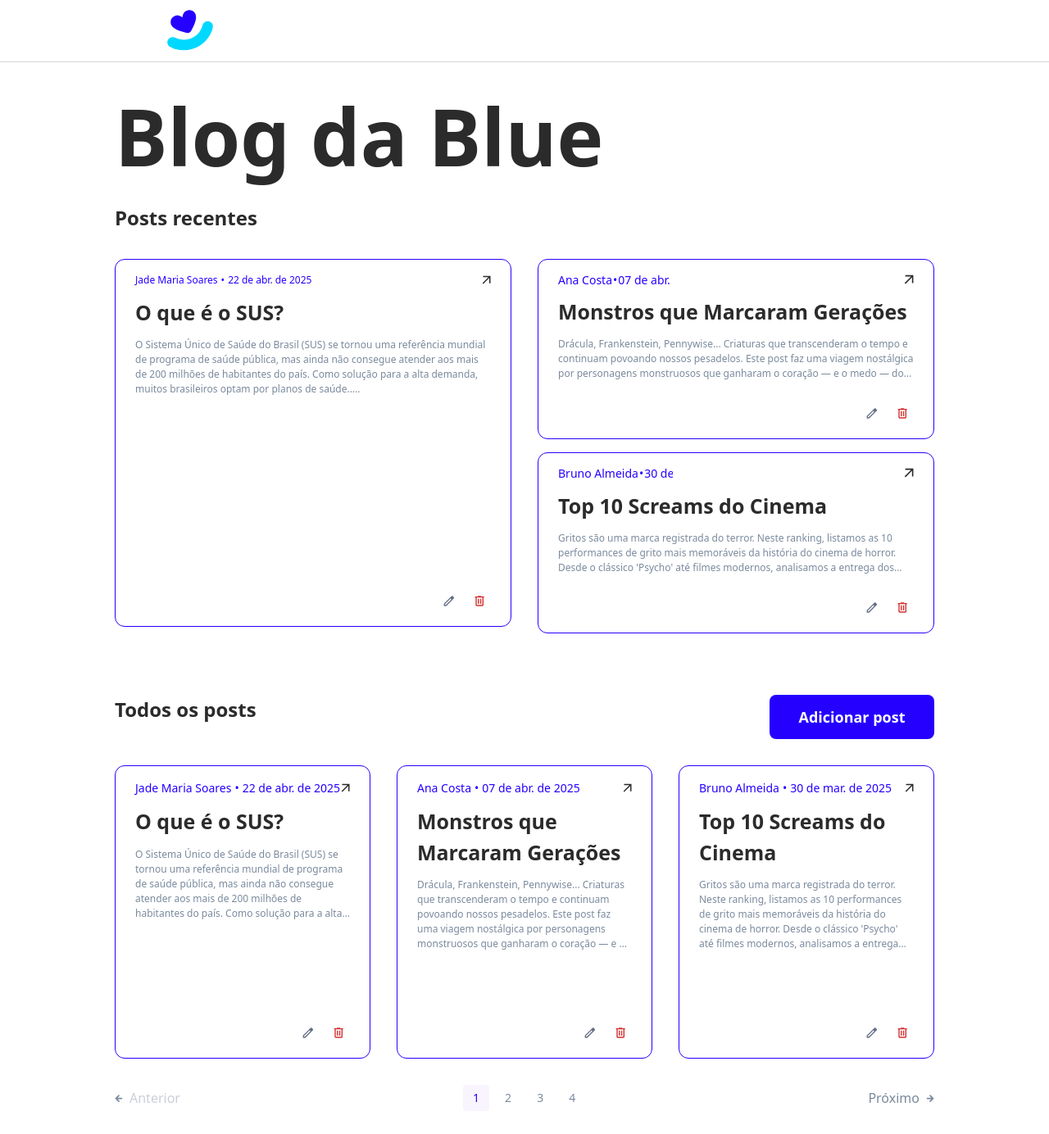
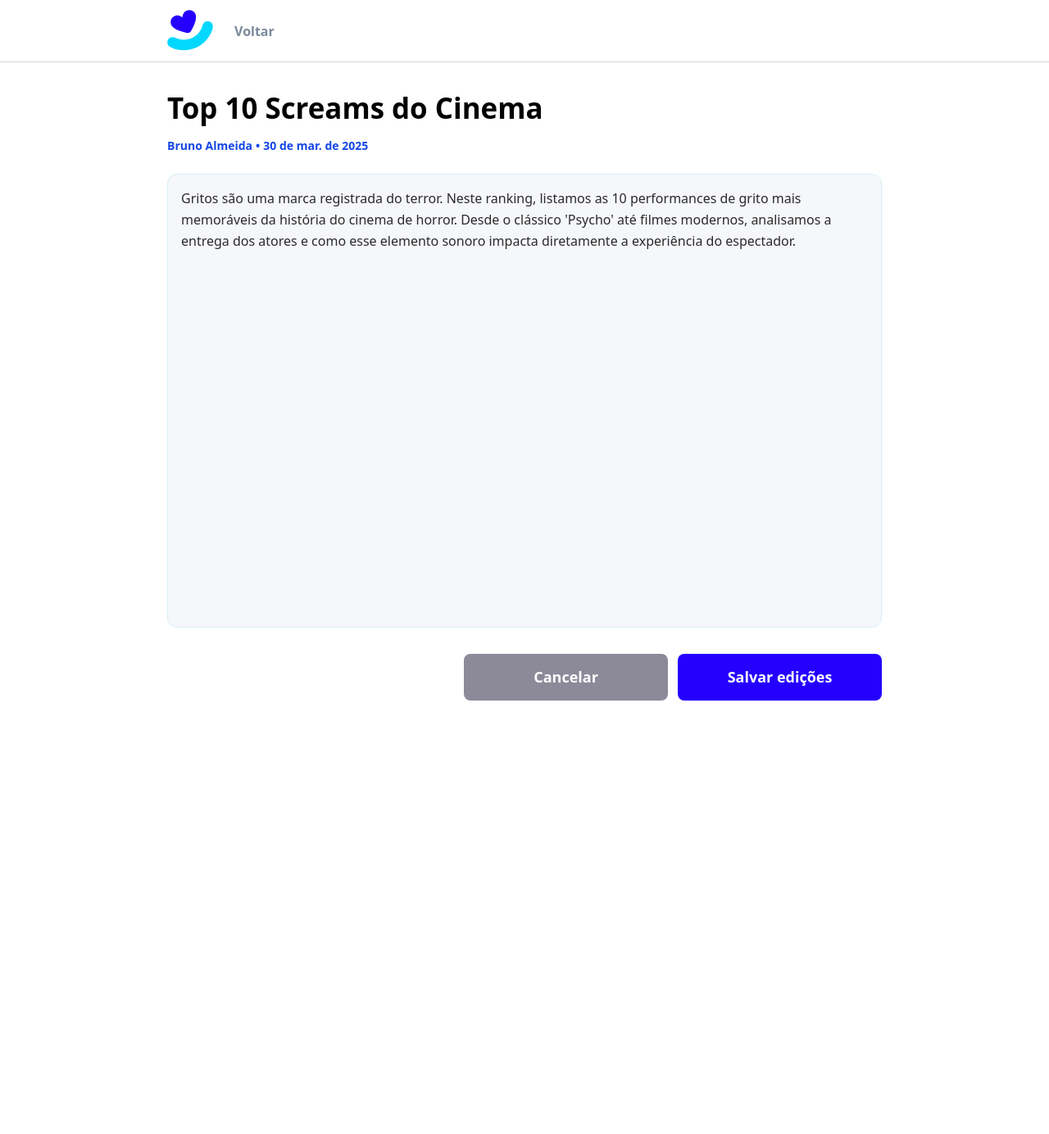
Before and after one commit to vitto2/blog-da-blue, a React (Vite) app: page /editar-post in a window 1280 px wide. Shown: the top 1384 px of the page at 82% size. After the commit the page ends 1137 px from the top, so only its background shows below. Built offline with nearby package versions, Linux system fonts and the light colour scheme.

Commit message:
feat: implementa navegação entre as páginas

```diff
--- a/package.json
+++ b/package.json
@@ -14,6 +14,7 @@
     "clsx": "^2.1.1",
     "react": "^19.0.0",
     "react-dom": "^19.0.0",
+    "react-router-dom": "^6.30.0",
     "tailwindcss": "^4.1.5"
   },
   "devDependencies": {
--- a/src/App.jsx
+++ b/src/App.jsx
@@ -3,6 +3,7 @@ import Recents from "./components/Recents.jsx";
 import AllPosts from "./components/AllPosts.jsx";
 import Button from "./components/Button.jsx";
 import ViewPost from "./components/ViewPost.jsx";
+
 
 export default function App() {
 	return (
--- a/src/components/ButtonLarge.jsx
+++ b/src/components/ButtonLarge.jsx
@@ -1,8 +1,15 @@
+import { useNavigate } from "react-router-dom";
+
 export default function ButtonLarge({ title, background }) {
+	const navigate = useNavigate();
+	function onReturnPostClick() {
+		navigate(`/`);
+	}
 	return (
 		<>
 			<button
 				type="button"
+				onClick={onReturnPostClick}
 				className={`${background} w-[9.37rem] h-[2.81rem] rounded-lg text-[#FFF] font-semibold text-[.875rem] cursor-pointer xl:w-[15.56rem] xl:h-[3.6rem] xl:text-[1.125rem] xl:cursor-pointer`}>
 				{title}
 			</button>
--- a/src/components/EditPost.jsx
+++ b/src/components/EditPost.jsx
@@ -1,16 +1,13 @@
-import React, { useState } from "react";
+
 import Header from "./Header";
 import ButtonLarge from "./ButtonLarge";
 
 export default function EditPost({
-  titulo,
-  autor,
-  dataPublicacao,
-  descricao,
-  onCancel,
-  onSave,
+	titulo = "Top 10 Screams do Cinema",
+	autor = "Bruno Almeida",
+	dataPublicacao = "30/03/2025",
+	descricao = "Gritos são uma marca registrada do terror. Neste ranking, listamos as 10 performances de grito mais memoráveis da história do cinema de horror. Desde o clássico 'Psycho' até filmes modernos, analisamos a entrega dos atores e como esse elemento sonoro impacta diretamente a experiência do espectador.",
 }) {
-  const [conteudo, setConteudo] = useState(descricao);
 
 	function formatarData(d) {
 		const [dia, mes, ano] = d.split("/");
@@ -22,11 +19,14 @@ export default function EditPost({
 	}
 
 	return (
-    <div className="flex min-h-screen flex-col ">
+		<div className="flex min-h-screen w-full flex-col ">
 			<Header returnBtn />
 
-      <main className="flex flex-1 flex-col px-[1.5rem] pt-[2rem] pb-8 md:px-[3.1rem] xl:px-[204px] xl:pb-[17.625rem]">
-        <h1 className="mb-[0.75rem] text-xl font-semibold md:text-[2.18rem]">{titulo}</h1>
+			<main className="w-full flex flex-1 flex-col px-[1.5rem] pt-[2rem] pb-8 md:px-[3.1rem] xl:px-[204px] xl:pb-[17.625rem]">
+				<div className="flex flex-col w-full max-w-[70.5rem] mx-auto">
+					<h1 className="mb-[0.75rem] text-xl font-semibold md:text-[2.18rem]">
+						{titulo}
+					</h1>
 
 					<div className="mb-[1.5rem] flex items-center gap-[0.25rem] text-xs font-normal text-blue-700 md:text-[14px] md:font-semibold">
 						<h4 className="font-semibold">{autor}</h4>
@@ -35,30 +35,16 @@ export default function EditPost({
 					</div>
 
 					<textarea
-          value={conteudo}
-          onChange={(e) => setConteudo(e.target.value)}
+						rows={20}
+						value={descricao}
 						placeholder="Digite aqui…"
-          className="
-            flex-1 resize-none overflow-y-auto
-            rounded-xl border border-[#D7F0F6] bg-[#F6F7FB] p-[1rem]
-            text-[0.75rem] leading-relaxed text-[#2B2B2B]
-            placeholder:text-[#7A8A9D]
-            focus:outline-none focus:ring-2 focus:ring-blue-500
-            md:text-[16px] md:text-[#2B2B2B]
-          "
+						className="flex-1 resize-none overflow-y-auto rounded-xl border border-[#D7F0F6] bg-[#F6F7FB] p-[1rem] text-[0.75rem] leading-relaxed text-[#2B2B2B] placeholder:text-[#7A8A9D] focus:outline-none focus:ring-2 focus:ring-blue-500 md:text-[1rem] md:text-[#2B2B2B] "
 					/>
 
 					<div className="mt-8 flex gap-[0.75rem] md:justify-end">
-          <ButtonLarge
-            background="bg-[#8C8A99]"
-            title="Cancelar"
-            onClick={onCancel}
-          />
-          <ButtonLarge
-            background="bg-[#2500FF]"
-            title="Salvar edições"
-            onClick={() => onSave?.(conteudo)}
-          />
+						<ButtonLarge background="bg-[#8C8A99]" title="Cancelar" />
+						<ButtonLarge background="bg-[#2500FF]" title="Salvar edições" />
+					</div>
 				</div>
 			</main>
 		</div>
--- a/src/components/Header.jsx
+++ b/src/components/Header.jsx
@@ -1,16 +1,25 @@
 import logo from "../assets/img/logo.svg";
+import { useNavigate } from "react-router-dom";
 
 export default function Header({ returnBtn }) {
+	function onReturnPostClick() {
+		navigate(`/`);
+	}
+
+	const navigate = useNavigate();
+
 	return (
-		<header className="xl:px-[12.75rem] xl:justify-center xl:items-center flex justify-between items-center px-[1.5rem] py-[.75rem] border-b border-[#D7D7D7] font-figtree md:px-[3.12rem] ">
-			<div className="w-[70.5rem]">
+		<header className="xl:px-[12.75rem] xl:justify-center xl:items-center flex justify-between items-center px-[1.5rem] py-[.75rem] border-b border-[#D7D7D7] font-figtree md:px-[3.12rem]">
+			<div className="w-[70.5rem] flex justify-between items-center ">
 				<img
 					className="w-[2.875rem] xl:w-[3.5625rem] object-cover"
 					src={logo}
 					alt="logo da blue"
 				/>
 				{returnBtn ? (
-					<span className="text-[#7A8A9D] text-[12px] font-semibold cursor-pointer md:mr-[80%] md:text-[16px] xl:mr-[85%]">
+					<span
+						onClick={onReturnPostClick}
+						className="text-[#7A8A9D] text-[12px] font-semibold cursor-pointer md:mr-[80%] md:text-[16px] xl:mr-[85%]">
 						Voltar
 					</span>
 				) : (
--- a/src/components/Pagination.jsx
+++ b/src/components/Pagination.jsx
@@ -14,7 +14,7 @@ export default function Pagination({ currentPage, totalPages, onPageChange }) {
 					type="button"
 					onClick={() => onPageChange(currentPage - 1)}
 					disabled={currentPage === 1}
-					className="xl:pr-[21.125rem] md:pr-[3.125rem] py-1 text-sm disabled:opacity-40 text-[.75rem] md:text-[.875rem] xl:md:text-[1rem]">
+					className="cursor-pointer xl:pr-[21.125rem] md:pr-[3.125rem] py-1 text-sm disabled:opacity-40 text-[.75rem] md:text-[.875rem] xl:md:text-[1rem]">
 					Anterior
 				</button>
 			</div>
@@ -25,7 +25,7 @@ export default function Pagination({ currentPage, totalPages, onPageChange }) {
 					onClick={() => onPageChange(page)}
 					aria-current={page === currentPage ? "page" : undefined}
 					type="button"
-					className={`w-8 h-8 grid place-content-center text-sm transition ${
+					className={`cursor-pointer w-8 h-8 grid place-content-center text-sm transition ${
 						page === currentPage
 							? "bg-[#F9F5FF] text-[#2500FF] rounded"
 							: " hover:bg-gray-100"
@@ -39,7 +39,7 @@ export default function Pagination({ currentPage, totalPages, onPageChange }) {
 					type="button"
 					onClick={() => onPageChange(currentPage + 1)}
 					disabled={currentPage === totalPages}
-					className="xl:pl-[21.125rem]  py-1 text-sm disabled:opacity-40 text-[.75rem] md:text-[.875rem] xl:md:text-[1rem]">
+					className="cursor-pointer xl:pl-[21.125rem]  py-1 text-sm disabled:opacity-40 text-[.75rem] md:text-[.875rem] xl:md:text-[1rem]">
 					Próximo
 				</button>
 				<img src={arrowR} alt="" />
--- a/src/components/Post.jsx
+++ b/src/components/Post.jsx
@@ -1,8 +1,11 @@
 import arrow from "../assets/img/arrow_outward.svg";
 import editIcon from "../assets/img/edit-button_mobile.svg";
 import delet from "../assets/img/delete-button.svg";
+import { useNavigate } from "react-router-dom";
 
 export default function Post({ autor, titulo, data, descricao, clamped }) {
+	const navigate = useNavigate();
+
 	function formatarData(dataStr) {
 		const [dia, mes, ano] = dataStr.split("/");
 		const parsed = new Date(`${ano}-${mes}-${dia}`);
@@ -14,8 +17,16 @@ export default function Post({ autor, titulo, data, descricao, clamped }) {
 		});
 	}
 
+	function onSeePostClick() {
+		navigate(`/visualizar-post`);
+	}
+
+	function onEditPostClick() {
+		navigate("/editar-post");
+	}
+
 	return (
-		<section className="flex flex-col px-[1.5rem] py-[1rem] max-w-[34.25rem] min-w-[9.25rem] border border-[#2500FF] rounded-xl xl:h-[28.12rem] md:max-w-[548px] md:h-[23.75rem] xl:max-w-[34.25rem] xl:max-h-[36.37rem] justify-center">
+		<section className="flex flex-col px-[1.5rem] py-[1rem] max-w-[34.25rem] min-w-[9.25rem] border border-[#2500FF] rounded-xl xl:h-[28.12rem] md:max-w-[34.25rem] md:h-[28.125rem] xl:max-w-[34.25rem] xl:max-h-[36.37rem] justify-center">
 			<div className="pb-[.75rem] flex justify-between items-center text-[12px] text-[#2500FF] font-bold">
 				<div className="flex gap-[.25rem] font-normal ">
 					<h4>{autor}</h4>
@@ -23,7 +34,12 @@ export default function Post({ autor, titulo, data, descricao, clamped }) {
 					<h4>{formatarData(data)}</h4>
 				</div>
 
-				<img src={arrow} alt="" />
+				<img
+					onClick={onSeePostClick}
+					src={arrow}
+					alt=""
+					className="cursor-pointer"
+				/>
 			</div>
 
 			<div>
@@ -40,8 +56,13 @@ export default function Post({ autor, titulo, data, descricao, clamped }) {
 			</div>
 
 			<div className="mt-auto flex pt-[1.5rem] justify-end gap-2 ">
-				<img src={editIcon} alt="Editar" />
-				<img src={delet} alt="Excluir" />
+				<img
+					onClick={onEditPostClick}
+					src={editIcon}
+					alt="Editar"
+					className="cursor-pointer"
+				/>
+				<img src={delet} alt="Excluir" className="cursor-pointer" />
 			</div>
 		</section>
 	);
--- a/src/components/PostAll.jsx
+++ b/src/components/PostAll.jsx
@@ -2,6 +2,7 @@ import arrow from "../assets/img/arrow_outward.svg";
 import editIcon from "../assets/img/edit-button_mobile.svg";
 import delet from "../assets/img/delete-button.svg";
 import Button from "./Button";
+import { useNavigate } from "react-router-dom";
 
 export default function PostAll({ autor, titulo, data, descricao, clamped }) {
 	function formatarData(dataStr) {
@@ -14,11 +15,17 @@ export default function PostAll({ autor, titulo, data, descricao, clamped }) {
 			year: "numeric",
 		});
 	}
+	function onSeePostClick() {
+		navigate(`/visualizar-post`);
+	}
 
+	function onEditPostClick() {
+		navigate("/editar-post");
+	}
+	const navigate = useNavigate();
 	return (
-		<div>
+		<div className="">
 			<section className="flex flex-col min-w-[19.5rem] border border-[#2500FF] rounded-xl px-[1.5rem] py-[1rem] md:h-[17.5rem] xl:max-w-[22.12rem] xl:h-[22.37rem]">
-
 				<div className="pb-[.75rem] flex justify-between items-center text-[.75rem] text-[#2500FF] font-semibold">
 					<div className="flex gap-[.25rem] font-normal md:text-[.875rem]">
 						<h4>{autor}</h4>
@@ -26,7 +33,12 @@ export default function PostAll({ autor, titulo, data, descricao, clamped }) {
 						<h4>{formatarData(data)}</h4>
 					</div>
 
-					<img src={arrow} alt="" />
+					<img
+						onClick={onSeePostClick}
+						src={arrow}
+						alt=""
+						className="cursor-pointer"
+					/>
 				</div>
 
 				<div>
@@ -43,8 +55,13 @@ export default function PostAll({ autor, titulo, data, descricao, clamped }) {
 				</div>
 
 				<div className="mt-auto flex pt-[1.5rem] justify-end gap-2">
-					<img src={editIcon} alt="Editar" />
-					<img src={delet} alt="Excluir" />
+					<img
+						onClick={onEditPostClick}
+						src={editIcon}
+						alt="Editar"
+						className="cursor-pointer"
+					/>
+					<img src={delet} alt="Excluir" className="cursor-pointer" />
 				</div>
 			</section>
 		</div>
--- a/src/components/PostSmall.jsx
+++ b/src/components/PostSmall.jsx
@@ -1,8 +1,11 @@
-import arrow from "../assets/img/arrow_outward.svg";
 import editIcon from "../assets/img/edit-button_mobile.svg";
 import delet from "../assets/img/delete-button.svg";
+import ArrowIcon from "../assets/img/arrow_outward.svg";
+import { useNavigate } from "react-router-dom";
 
 export default function PostSmall({ autor, titulo, data, descricao, clamped }) {
+	const navigate = useNavigate();
+
 	function formatarData(dataStr) {
 		const [dia, mes, ano] = dataStr.split("/"); // "21/08/2024"
 		const data = new Date(`${ano}-${mes}-${dia}`);
@@ -13,8 +16,16 @@ export default function PostSmall({ autor, titulo, data, descricao, clamped }) {
 			year: "numeric",
 		});
 	}
+	function onSeePostClick() {
+		navigate(`/visualizar-post`);
+	}
+
+	function onEditPostClick() {
+		navigate("/editar-post");
+	}
+
 	return (
-		<section className="min-h-[11.75rem] min-w-[148px] md:max-w-[34.25rem] xl:max-w-[34.25rem] xl:max-h-[36.37rem] border border-[#2500FF] rounded-xl px-[.75rem] py-[.5rem] xl:px-[1.5rem] xl:py-[1rem] md:px-[24px] md:py-[16px]">
+		<section className="min-h-[11.75rem] min-w-[148px] md:max-w-[34.25rem] xl:max-w-[34.25rem] xl:max-h-[36.37rem] border border-[#2500FF] rounded-xl px-[.75rem] py-[.5rem] xl:px-[1.5rem] xl:py-[1rem] md:px-[24px] md:py-[16px] ">
 			<div className="pb-3 flex  justify-between items-start text-[#2500FF] font-semibold text-[0.625rem]">
 				<div className="line-clamp-2 overflow-hidden flex flex-wrap items-center gap-1 leading-tight font-normal md:text-[.875rem]">
 					<div className="w-[140px]">
@@ -23,7 +34,12 @@ export default function PostSmall({ autor, titulo, data, descricao, clamped }) {
 						<span className="whitespace-nowrap">{formatarData(data)}</span>
 					</div>
 				</div>
-				<img src={arrow} alt="seta" className="w-3 h-3 mt-[2px]" />
+				<img
+					onClick={onSeePostClick}
+					src={ArrowIcon}
+					alt="seta"
+					className="w-3 h-3 mt-[2px] cursor-pointer active:text-[#2500FF] transition-colors"
+				/>
 			</div>
 
 			<div>
@@ -39,7 +55,7 @@ export default function PostSmall({ autor, titulo, data, descricao, clamped }) {
 			</div>
 
 			<div className="flex pt-6 justify-end gap-2">
-				<img src={editIcon} alt="editar" />
+				<img onClick={onEditPostClick} src={editIcon} alt="editar" />
 				<img src={delet} alt="deletar" />
 			</div>
 		</section>
--- a/src/components/ViewPost.jsx
+++ b/src/components/ViewPost.jsx
@@ -1,15 +1,16 @@
 import React from "react";
 import Header from "./Header";
-import editIcon from "../assets/img/edit-button_mobile.svg";
+import editIcon from "../assets/img/edit-button_mobile.svg"; // ajuste o path conforme seu projeto
 
-export default function ViewPost({
-	titulo,
-	autor,
-	dataPublicacao,
-	conteudo,
+export default function PostView({
+	titulo = "Top 10 Screams do Cinema",
+	autor = "Bruno Almeida",
+	dataPublicacao = "30/03/2025",
+	descricao = "Gritos são uma marca registrada do terror. Neste ranking, listamos as 10 performances de grito mais memoráveis da história do cinema de horror. Desde o clássico 'Psycho' até filmes modernos, analisamos a entrega dos atores e como esse elemento sonoro impacta diretamente a experiência do espectador.",
 	onEdit,
 }) {
 	function formatarData(d) {
+		if (typeof d !== "string" || !d.includes("/")) return "";
 		const [dia, mes, ano] = d.split("/");
 		return new Date(`${ano}-${mes}-${dia}`).toLocaleDateString("pt-BR", {
 			day: "2-digit",
@@ -19,25 +20,29 @@ export default function ViewPost({
 	}
 
 	return (
-		<div className="flex min-h-screen flex-col">
+		<div className="flex flex-col w-full min-h-screen">
 			<Header returnBtn />
 
-			<main className="flex-1 px-[1.5rem] pt-[2rem] pb-[2rem] md:px-[3.125rem] xl:px-[12.75rem]">
+			<main className="w-full px-[1.5rem] pt-[2rem] pb-[2rem] md:px-[3.12rem] xl:px-[12.75rem]">
+				<div className="w-full max-w-[70.5rem] mx-auto">
 					<div className="relative mb-[0.75rem]">
-					<h1 className="text-xl font-semibold md:text-[2.18rem]">{titulo}</h1>
-
-					<button onClick={onEdit} className="absolute right-0 top-[0.125rem]">
+						<h1 className="text-xl font-semibold md:text-[2.18rem]">
+							{titulo}
+						</h1>
+						<button
+							onClick={onEdit}
+							className="absolute right-0 top-[0.125rem]">
 							<img src={editIcon} alt="Editar" />
 						</button>
 					</div>
 
-				<div className="pb-[.75rem] flex gap-[4px] items-center text-[.75rem] text-[#2500FF] font-semibold md:pb-[2rem] md:font-semibold md:text-[.875rem]">
+					<div className="pb-[0.75rem] flex gap-[4px] items-center text-[0.75rem] text-[#2500FF] font-semibold md:pb-[2rem] md:text-[0.875rem]">
 						<h4 className="font-semibold">{autor}</h4>
 						<span>•</span>
 						<h4>{formatarData(dataPublicacao)}</h4>
 					</div>
 
-				{conteudo
+					{descricao
 						.split("\n")
 						.filter((p) => p.trim().length)
 						.map((p, i) => (
@@ -47,6 +52,7 @@ export default function ViewPost({
 								{p}
 							</p>
 						))}
+				</div>
 			</main>
 		</div>
 	);
--- a/src/main.jsx
+++ b/src/main.jsx
@@ -2,9 +2,20 @@ import { StrictMode } from "react";
 import { createRoot } from "react-dom/client";
 import "./index.css";
 import App from "./App.jsx";
+import ViewPost from "./components/ViewPost.jsx";
+import AddPost from "./components/AddPost.jsx";
+import EditPost from "./components/EditPost.jsx";
+
+import { createBrowserRouter, RouterProvider } from "react-router-dom";
+const router = createBrowserRouter([
+	{ path: "/", element: <App /> },
+	{ path: "/adicionar-post", element: <AddPost /> },
+	{ path: "/visualizar-post", element: <ViewPost /> },
+	{ path: "/editar-post", element: <EditPost /> },
+]);
 
 createRoot(document.getElementById("root")).render(
 	<StrictMode>
-		<App />
+		<RouterProvider router={router} />
 	</StrictMode>
 );
```
Also changed, not shown: 1 other file (tests, documents, lock files or other folders). Lines whose indentation alone changed are shown as unchanged.
